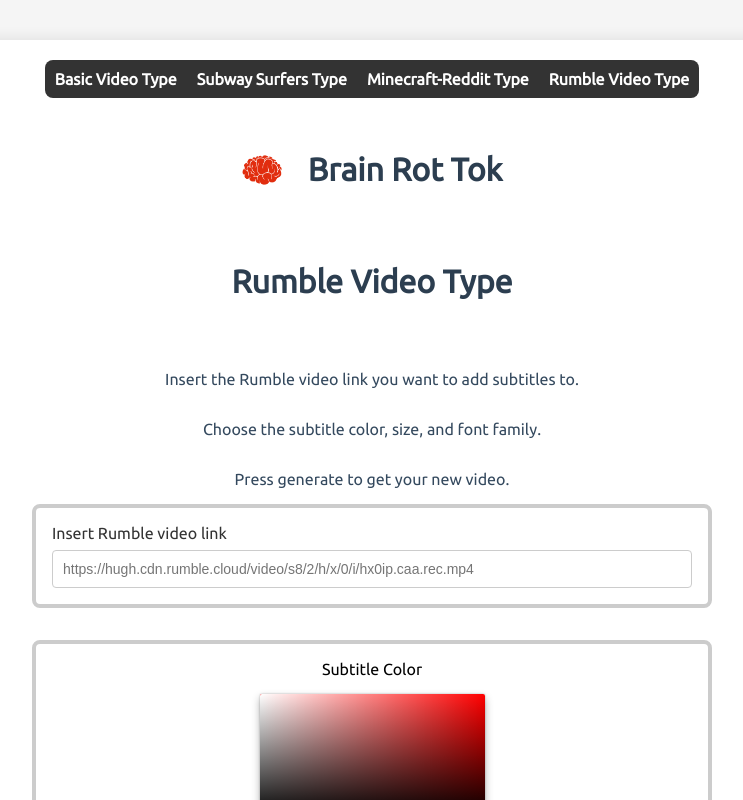
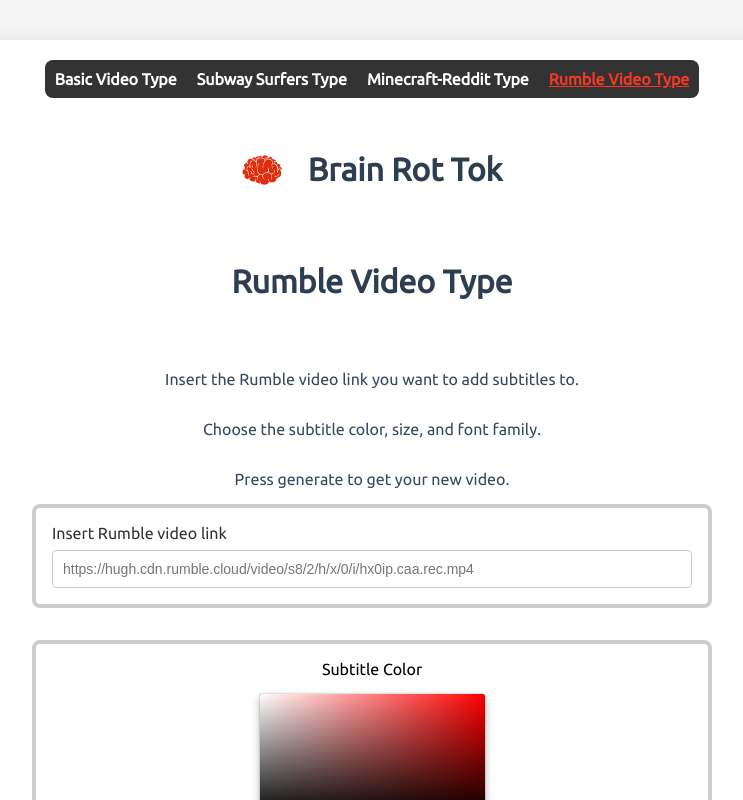
Before and after one commit to Detopall/BrainRotTok, a React (Vite) app in the folder brain-rot-tok-client/: page /rumble-video-type in a window 1280 px wide. Shown: the top 800 px of the page, without its empty margins (268-1011 px from the left). Built offline with nearby package versions, Linux system fonts and the light colour scheme.

Commit message:
modified: the way the nav is handled, also added an 'active link' where the current link is underlined of the page

```diff
--- a/brain-rot-tok-client/src/App.css
+++ b/brain-rot-tok-client/src/App.css
@@ -79,6 +79,11 @@
 	font-weight: bold;
 	font-size: 16px;
 	transition: color 0.3s ease;
+}
+
+.nav-container a.active {
+	color: var(--red);
+	text-decoration: underline;
 }
 
 .nav-container a:hover {
--- a/brain-rot-tok-client/src/components/Nav.tsx
+++ b/brain-rot-tok-client/src/components/Nav.tsx
@@ -1,28 +1,30 @@
-import { Link } from 'react-router-dom';
+import { Link, useLocation } from 'react-router-dom';
+
+const navLinks = [
+	{ path: '/', text: 'Basic Video Type' },
+	{ path: '/subway-surfers-type', text: 'Subway Surfers Type' },
+	{ path: '/minecraft-reddit-type', text: 'Minecraft-Reddit Type' },
+	{ path: '/rumble-video-type', text: 'Rumble Video Type' },
+];
 
 function Nav() {
+	const location = useLocation();
+
 	return (
-		<>
 		<div className="nav-container">
 			<nav>
 				<ul>
-						<li><Link to="/">
-							Basic Video Type
-						</Link></li>
-						<li><Link to="/subway-surfers-type">
-							Subway Surfers Type
-						</Link></li>
-						<li><Link to="/minecraft-reddit-type">
-							Minecraft-Reddit Type
-						</Link></li>
-						<li><Link to="/rumble-video-type">
-							Rumble Video Type
-						</Link></li>
+					{navLinks.map((link) => (
+						<li key={link.path}>
+							<Link to={link.path} className={location.pathname === link.path ? 'nav-link active' : 'nav-link'}>
+								{link.text}
+							</Link>
+						</li>
+					))}
 				</ul>
 			</nav>
 		</div>
-		</>
-	)
+	);
 }
 
 export default Nav;
```
Lines whose indentation alone changed are shown as unchanged.
